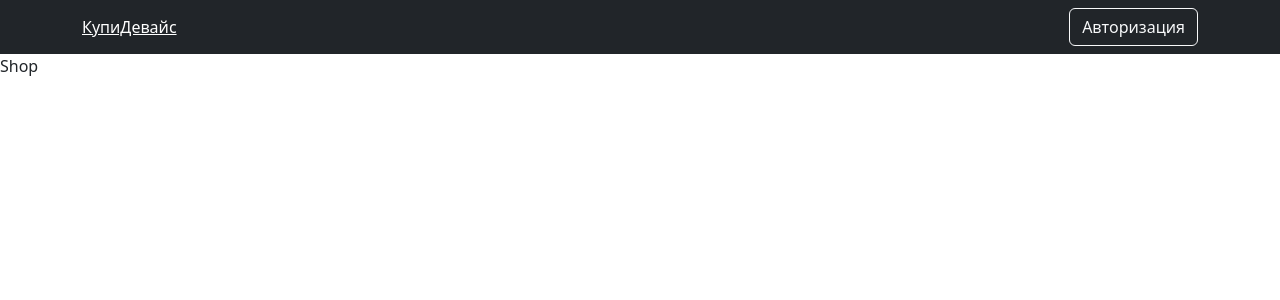
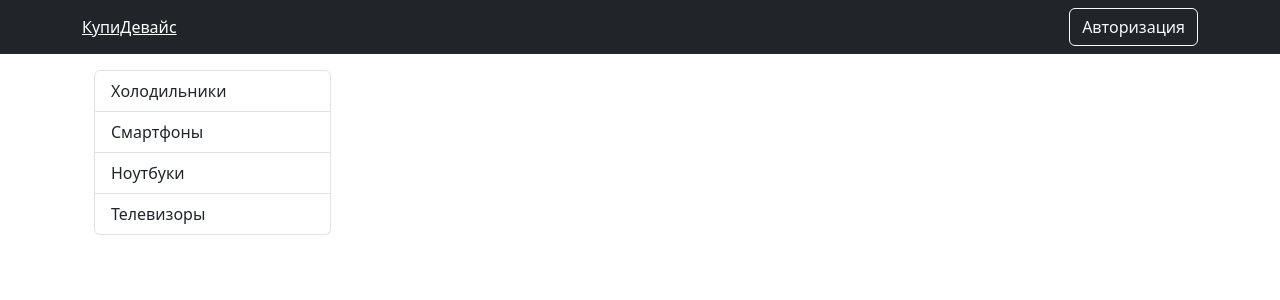
Before and after one commit to eexxiist/ecommerce-app, a React (Vite) app in the folder client/chefs/: page /shop in a window 1280 px wide. Shown: the top 300 px of the page. Built offline with nearby package versions, Linux system fonts and the light colour scheme.

Commit message:
написан компонент typeBar с сохранением id выбранной категории в стор mobx

```diff
--- a/client/chefs/src/components/AppRouter.jsx
+++ b/client/chefs/src/components/AppRouter.jsx
@@ -6,7 +6,6 @@
 
 const AppRouter = () => {
     const { user } = useContext(Context);
-    console.log(user);
     return (
         <Routes>
             {user.isAuth &&
--- /dev/null
+++ b/client/chefs/src/components/TypeBar.jsx
@@ -0,0 +1,26 @@
+import { observer } from "mobx-react-lite";
+import React, { useContext } from "react";
+import { Context } from "../main";
+import { Container, ListGroup } from "react-bootstrap";
+
+const TypeBar = observer(() => {
+    const { device } = useContext(Context);
+    return (
+        <Container>
+            <ListGroup>
+                {device.types.map((type) => (
+                    <ListGroup.Item
+                        style={{ cursor: "pointer" }}
+                        active={type.id === device.selectedType.id}
+                        onClick={() => device.setSelectedType(type)}
+                        key={type.id}
+                    >
+                        {type.name}
+                    </ListGroup.Item>
+                ))}
+            </ListGroup>
+        </Container>
+    );
+});
+
+export default TypeBar;
--- a/client/chefs/src/pages/Auth.jsx
+++ b/client/chefs/src/pages/Auth.jsx
@@ -1,13 +1,53 @@
 import React from "react";
-import { Container } from "react-bootstrap";
+import { Button, Container, Form, Row, Col } from "react-bootstrap";
+import Card from "react-bootstrap/Card";
+import { NavLink, useLocation } from "react-router-dom";
+import { LOGIN_ROUTE, REGISTRATION_ROUTE } from "../utils/consts";
 
 const Auth = () => {
+    const location = useLocation();
+    const isLogin = location.pathname === LOGIN_ROUTE;
     return (
         <Container
             className="d-flex justify-content-center align-items-center"
             style={{ height: window.innerHeight - 54 }}
         >
-            AUTH
+            <Card style={{ width: 600 }} className="p-5">
+                <h2 className="m-auto">
+                    {isLogin ? "Авторизация" : "Регистрация"}
+                </h2>
+                <Form className="d-flex flex-column">
+                    <Form.Control
+                        className="mt-3"
+                        placeholder="Введите ваш email"
+                    />
+                    <Form.Control
+                        className="mt-3"
+                        placeholder="Введите ваш пароль"
+                    />
+                    <Row className="justify-content-between align-items-center mt-3">
+                        {isLogin ? (
+                            <Col xs="auto">
+                                Нет аккаунта?{" "}
+                                <NavLink to={REGISTRATION_ROUTE}>
+                                    Зарегистрируйтесь
+                                </NavLink>
+                            </Col>
+                        ) : (
+                            <Col xs="auto">
+                                Есть аккаунт?{" "}
+                                <NavLink to={LOGIN_ROUTE}>Войдите</NavLink>
+                            </Col>
+                        )}
+
+                        <Col xs="auto">
+                            <Button variant="outline-success">
+                                {isLogin ? "Войти" : "Регистрация"}
+                            </Button>
+                        </Col>
+                    </Row>
+                </Form>
+            </Card>
         </Container>
     );
 };
--- a/client/chefs/src/pages/Shop.jsx
+++ b/client/chefs/src/pages/Shop.jsx
@@ -1,11 +1,18 @@
-import React from 'react'
+import React from "react";
+import { Col, Container, Row } from "react-bootstrap";
+import TypeBar from "../components/TypeBar";
 
 const Shop = () => {
-  return (
-    <div>
-      Shop
-    </div>
-  )
-}
+    return (
+        <Container>
+            <Row className="mt-3">
+                <Col md={3}>
+                    <TypeBar />
+                </Col>
+                <Col md={9}></Col>
+            </Row>
+        </Container>
+    );
+};
 
-export default Shop
+export default Shop;
--- a/client/chefs/src/store/deviceStore.js
+++ b/client/chefs/src/store/deviceStore.js
@@ -3,8 +3,10 @@
 export default class DeviceStore {
     constructor() {
         this._types = [
-            { id: 1, name: "холодильники" },
+            { id: 1, name: "Xолодильники" },
             { id: 2, name: "Смартфоны" },
+            { id: 3, name: "Ноутбуки" },
+            { id: 4, name: "Телевизоры" },
         ];
         this._brands = [
             { id: 1, name: "Samsung" },
@@ -40,6 +42,7 @@
                 img: "https://img.mvideo.ru//Big/30087004bb.jpg",
             },
         ];
+        this._selectedType = {};
         makeAutoObservable(this);
     }
 
@@ -54,6 +57,9 @@
     setDevices(devices) {
         this._devices = devices;
     }
+    setSelectedType(type) {
+        this._selectedType = type;
+    }
 
     get types() {
         return this._types;
@@ -61,8 +67,10 @@
     get brands() {
         return this._brands;
     }
-
     get devices() {
         return this._devices;
     }
+    get selectedType() {
+        return this._selectedType;
+    }
 }
```
Also changed, not shown: client/chefs/src/components/BrandBar.jsx (added, +8 -0 lines).
